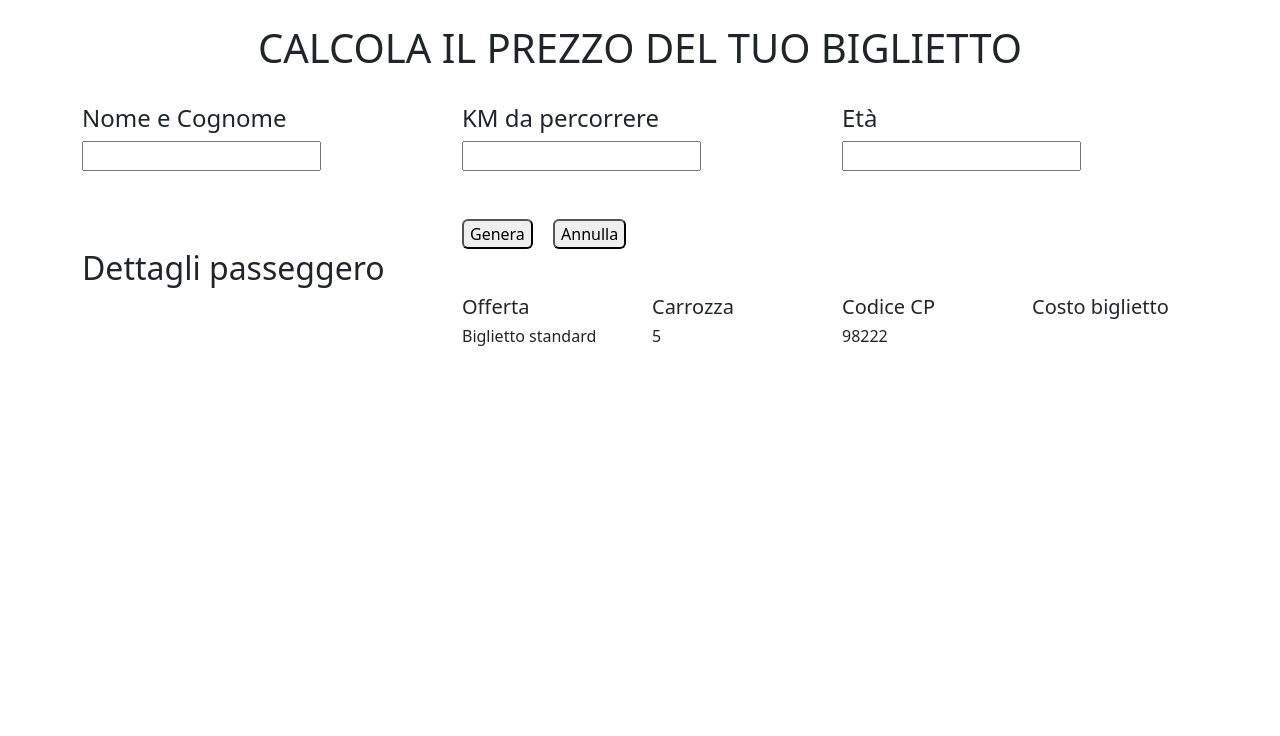
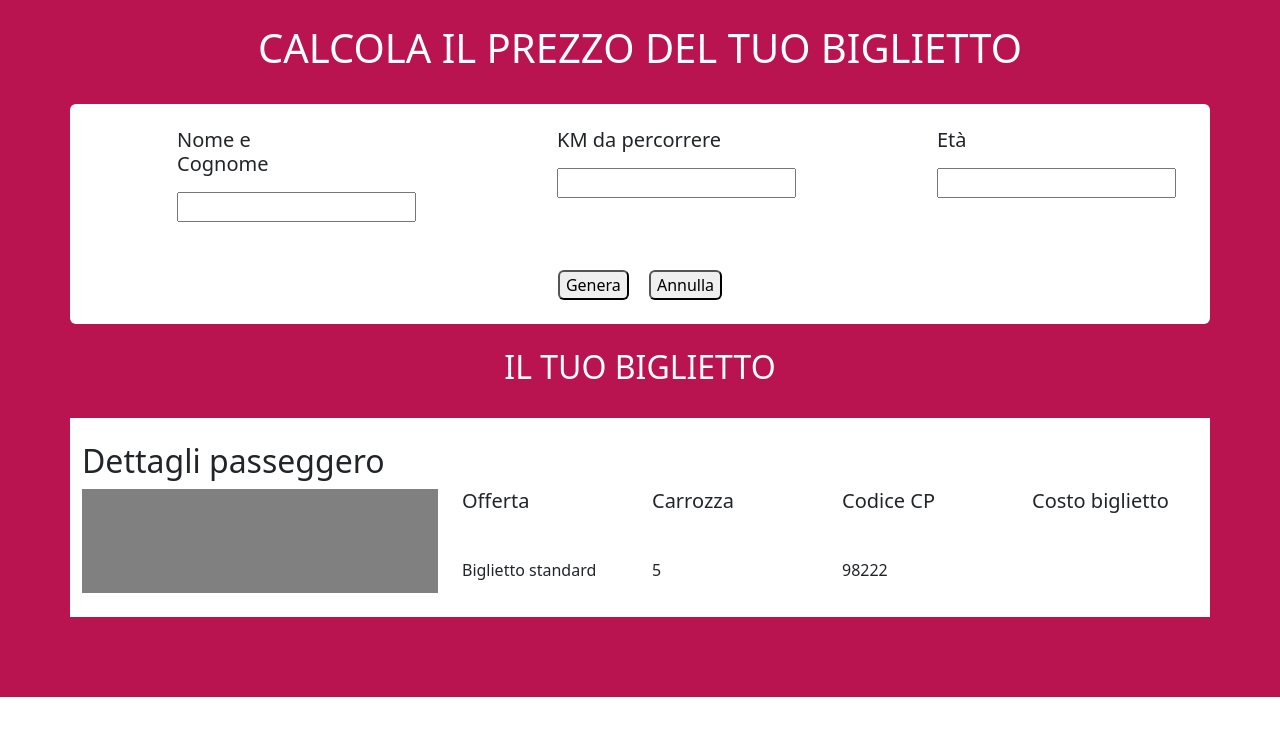
Before and after one commit to Sebastian-ivaniczki/js-biglietto-treno-form, a plain HTML site: page index.html in a window 1280 px wide. Drawn offline with nearby package versions, Linux system fonts and the light colour scheme.

Commit message:
added css estetic

```diff
--- a/css/style.css
+++ b/css/style.css
@@ -0,0 +1,14 @@
+section{
+    background-color: #B91450;
+    padding-bottom: 5rem;
+}
+
+.container{
+    background-color: #fff;
+}
+
+.pas-info{
+    background-color: #808080;
+    height: 100%;
+    padding: 3rem;
+}
--- a/index.html
+++ b/index.html
@@ -14,31 +14,31 @@
     <title>Document</title>
 </head>
 <body>
-    <div class="container">
-        <div class="row">
-            <div class="col-12 text-center">
-                <h1 class="p-4">CALCOLA IL PREZZO DEL TUO BIGLIETTO</h1>
-            </div>
-        </div>
+
+    <section>
+        <h1 class="p-4 text-center text-white">CALCOLA IL PREZZO DEL TUO BIGLIETTO</h1>
+
+        <div class="container py-4 rounded-2">
+
             <div class="row d-flex justify-content-around">
-            <div class="col-4">
-                <h4>Nome e Cognome</h4>
+                <div class="col-2">
+                    <h5 class="mb-3">Nome e Cognome</h5>
                     <input type="text" id="pasenger-name">
                 </div>
 
-            <div class="col-4">
-                <h4>KM da percorrere</h4>
+                <div class="col-2">
+                    <h5 class="mb-3">KM da percorrere</h5>
                     <input type="number" id="kms" min="1">
                 </div>
 
-            <div class="col-4">
-                <h4>Età</h4>
+                <div class="col-2">
+                    <h5 class="mb-3">Età</h5>
                     <input type="number" id="age" min="1">
                 </div>
             </div>
 
             <div class="row justify-content-center pt-5">
-            <div class="col-4 ">
+                <div class="col-4 text-center">
                     <button id="button" class="me-3 rounded-2">Genera</button>
                     <button class=" rounded-2" type="reset">Annulla</button>
                 </div>
@@ -46,8 +46,8 @@
 
         </div>
 
-
-    <div class="container">
+           <h2 class="text-center text-white py-4">IL TUO BIGLIETTO</h2>
+        <div class="container py-4">
             <div class="row">
                 <div class="col-12">
                     <h2>Dettagli passeggero</h2>
@@ -55,27 +55,29 @@
             </div>
             <div class="row">
                 <div class="col-4">
+                    <div class="pas-info">
+                        <h1 id="pasenger" class="text-wite"></h1>
 
-                <h1 id="pasenger"></h1>
+                    </div>
                 </div>
 
                 <div class="col-2">
-                <h5>Offerta</h5>
+                    <h5 class="mb-5">Offerta</h5>
                     <h6>Biglietto standard</h6>
 
                 </div>
 
                 <div class="col-2">
-                <h5>Carrozza</h5>
+                    <h5 class="mb-5">Carrozza</h5>
                     <h6>5</h6>
                 </div>
 
                 <div class="col-2">
-                <h5>Codice CP</h5>
+                    <h5 class="mb-5">Codice CP</h5>
                     <h6>98222</h6>
                 </div>
                 <div class="col-2">
-                <h5>Costo biglietto</h5>
+                    <h5 class="mb-5">Costo biglietto</h5>
                     <h6 id="trip-price"></h6>
                 </div>
             </div>
@@ -86,6 +88,7 @@
 
 
         </div>
+    </section>
 
 
 
```
Lines whose indentation alone changed are shown as unchanged.
